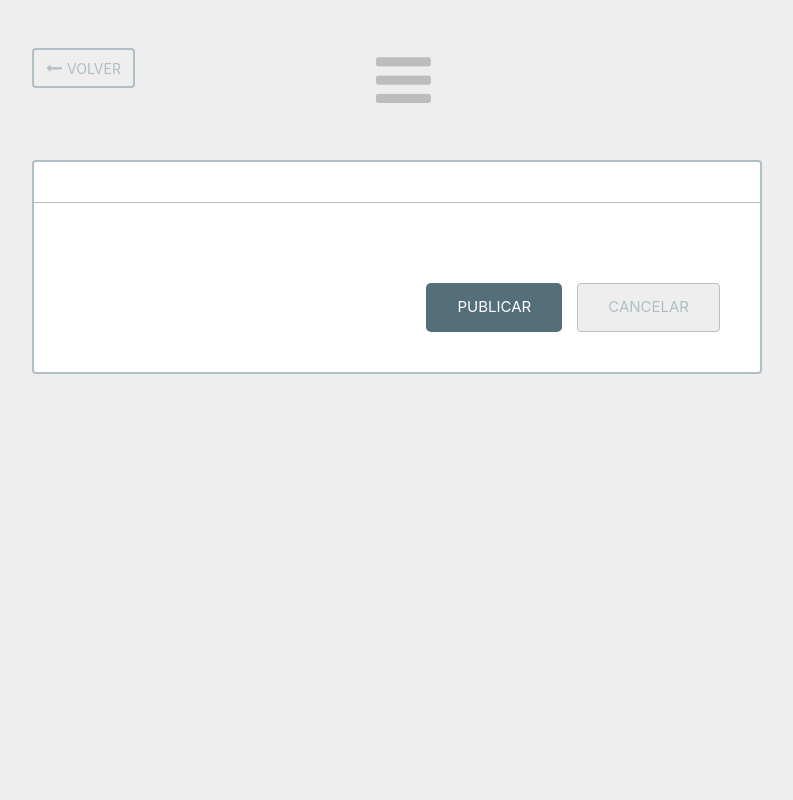
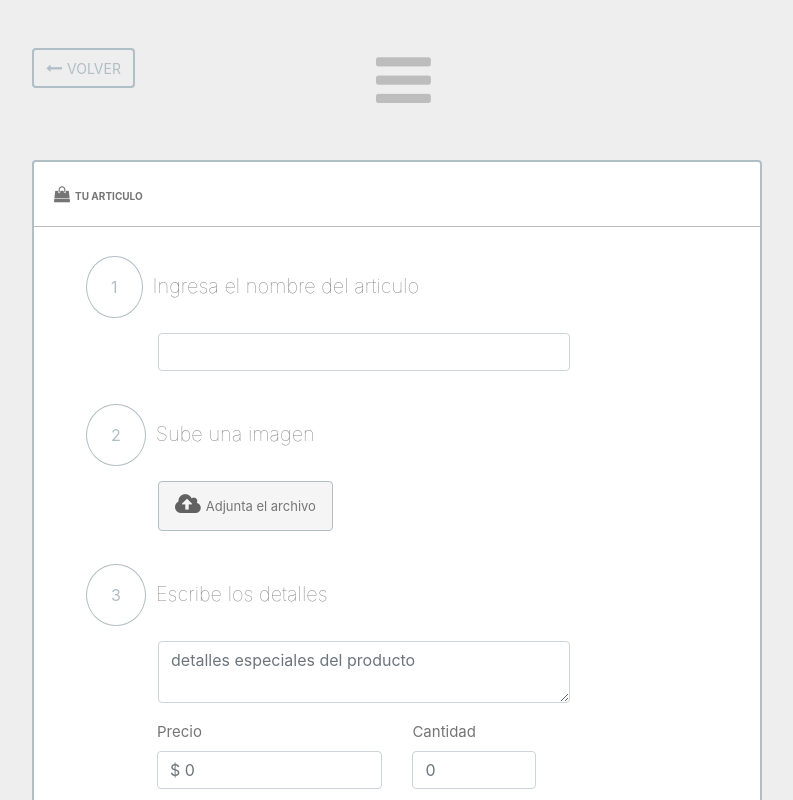
Before and after one commit to davidblj/ingenieriaWeb, an Angular app in the folder client/: page /new in a window 1280 px wide. Shown: the top 800 px of the page, without its empty margins (243-1036 px from the left). Built offline with nearby package versions, Linux system fonts and the light colour scheme; what ngx-restangular would draw is missing.

Commit message:
finalizacion del diseño para el formulario

```diff
--- a/client/src/app/pages/seller-dashboard/product-form/product-form.component.html
+++ b/client/src/app/pages/seller-dashboard/product-form/product-form.component.html
@@ -19,13 +19,54 @@
 
         <div class="row">
           <div class="col">
+
             <div class="card">
               <div class="card-body">
-
+                <i class="fa fa-shopping-bag"></i>
+                <span class="title">TU ARTICULO </span>
               </div>
               <div class="header"></div>
               <div class="card-body">
+
+                <div class="sub-header mt-4">
+                  <span class="step">1</span>
+                  <span class="title">Ingresa el nombre del articulo</span>
+                </div>
+                <div class="form-group">
+                  <input class="form-control">
+                </div>
+
+                <div class="sub-header">
+                  <span class="step">2</span>
+                  <span class="title">Sube una imagen</span>
+                </div>
+                <div class="form-group">
+                  <a class="btn btn-upload">
+                    <i class="fa fa-cloud-upload upload-icon"></i>
+                    <span>Adjunta el archivo</span>
+                  </a>
+                </div>
+
+                <div class="sub-header">
+                  <span class="step">3</span>
+                  <span class="title">Escribe los detalles</span>
+                </div>
+                <div class="form-group">
+                  <textarea class="form-control" placeholder="detalles especiales del producto"></textarea>
+                </div>
+
+                <div class="row row-padding" >
+                  <div class="col-sm-5">
+                    <label>Precio</label>
+                    <input class="form-control" placeholder="$ 0">
+                  </div>
+                  <div class="col-sm-3">
+                    <label>Cantidad</label>
+                    <input class="form-control" placeholder="0">
+                  </div>
+                </div>
               </div>
+
               <div class="footer ml-auto">
                   <a class="btn btn-submit">PUBLICAR</a>
                   <a class="btn btn-cancel">CANCELAR</a>
--- a/client/src/app/pages/seller-dashboard/product-form/product-form.component.scss
+++ b/client/src/app/pages/seller-dashboard/product-form/product-form.component.scss
@@ -1,5 +1,6 @@
 section {
-  height: 100%;
+  height: auto;
+  min-height: 100%;
   background:  #eeeeee;
 }
 
@@ -26,30 +27,95 @@ section {
 
 .card {
   border: 2px solid #b0bec5;
+  margin-bottom: 2em;
 
   .header {
     border-bottom: thin solid #bdbdbd;
   }
 
+  .card-body {
+
+    color: #757575;
+
+    .title {
+      padding-left: 5px;
+      font-size: 10px;
+      font-weight: 700;
+    }
+
+    .sub-header {
+
+      margin-left: 2em;
+      margin-top: 3em;
+
+      .step {
+        color:  #b0bec5;
+        border: 1px solid #b0bec5;
+        border-radius: 50%;
+        padding: 20px 24px;
+        margin-right: 5px;
+        width: 30px;
+        height: 30px;
+      }
+
+      .title {
+        font-size: 20px;
+        font-weight: 100;
+      }
+    }
+
+    .form-group {
+      width: 60%;
+      margin-left: 6.5em;
+      margin-top: 2em;
+    }
+
+    .row-padding {
+      margin-left: 5.5em;
+
+      label {
+        font-size: 15px;
+      }
+    }
+  }
+
   .footer {
     margin: 2.5em;
+    position: relative;
+  }
+}
+
+.btn-upload {
+  background: #f5f5f5 !important;
+  border-color: #b0bec5;
+  padding: 0.5em 1em 0.8em;
+
+
+  i {
+    position: relative;
+    top: 2px;
+    color: #616161;
+    font-size: 1.5em;
+    padding-right: 5px;
+  }
+  span {
+    font-size: 13px;
   }
 }
 
 .btn-submit {
   color: white !important;
   padding: 0.8em 2em 0.8em;
-  font-size: 15px;
+  font-size: 13px;
   background: #546e7a !important;
   border-radius: 5px;
   margin-right: 1em;
-
 }
 
 .btn-cancel {
-  color: #b0bec5 !important;
+  color: #616161  !important;
   border-color: #bdbdbd;
   padding: 0.8em 2em 0.8em;
   background: #eeeeee !important;
-  font-size: 15px;
+  font-size: 13px;
 }
--- a/client/src/index.html
+++ b/client/src/index.html
@@ -8,7 +8,7 @@
   <meta name="viewport" content="width=device-width, initial-scale=1">
   <link rel="icon" type="image/x-icon" href="favicon.ico">
 </head>
-<body>
+<body id="bootstrap-overrides">
   <app-root></app-root>
 </body>
 </html>
```
